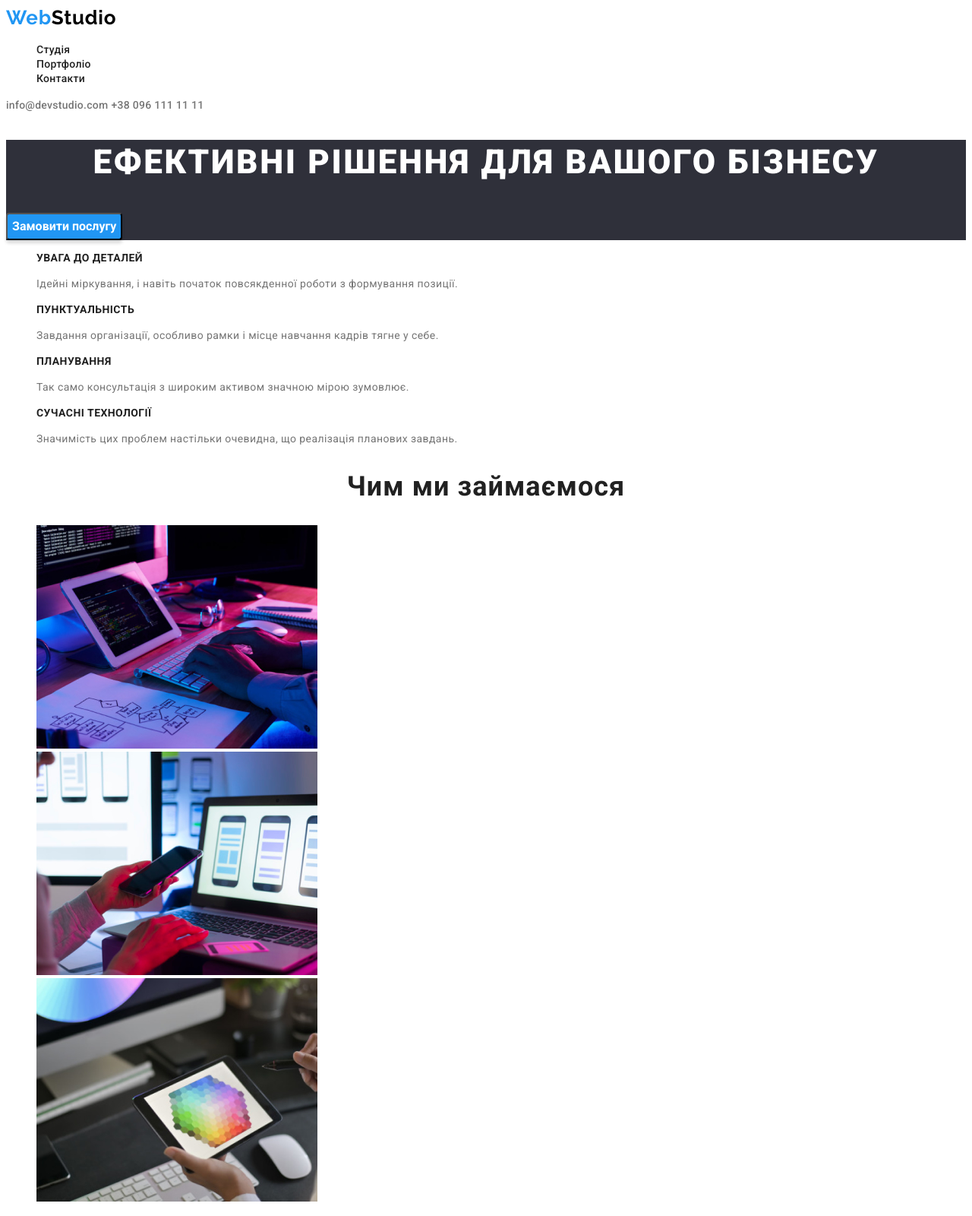
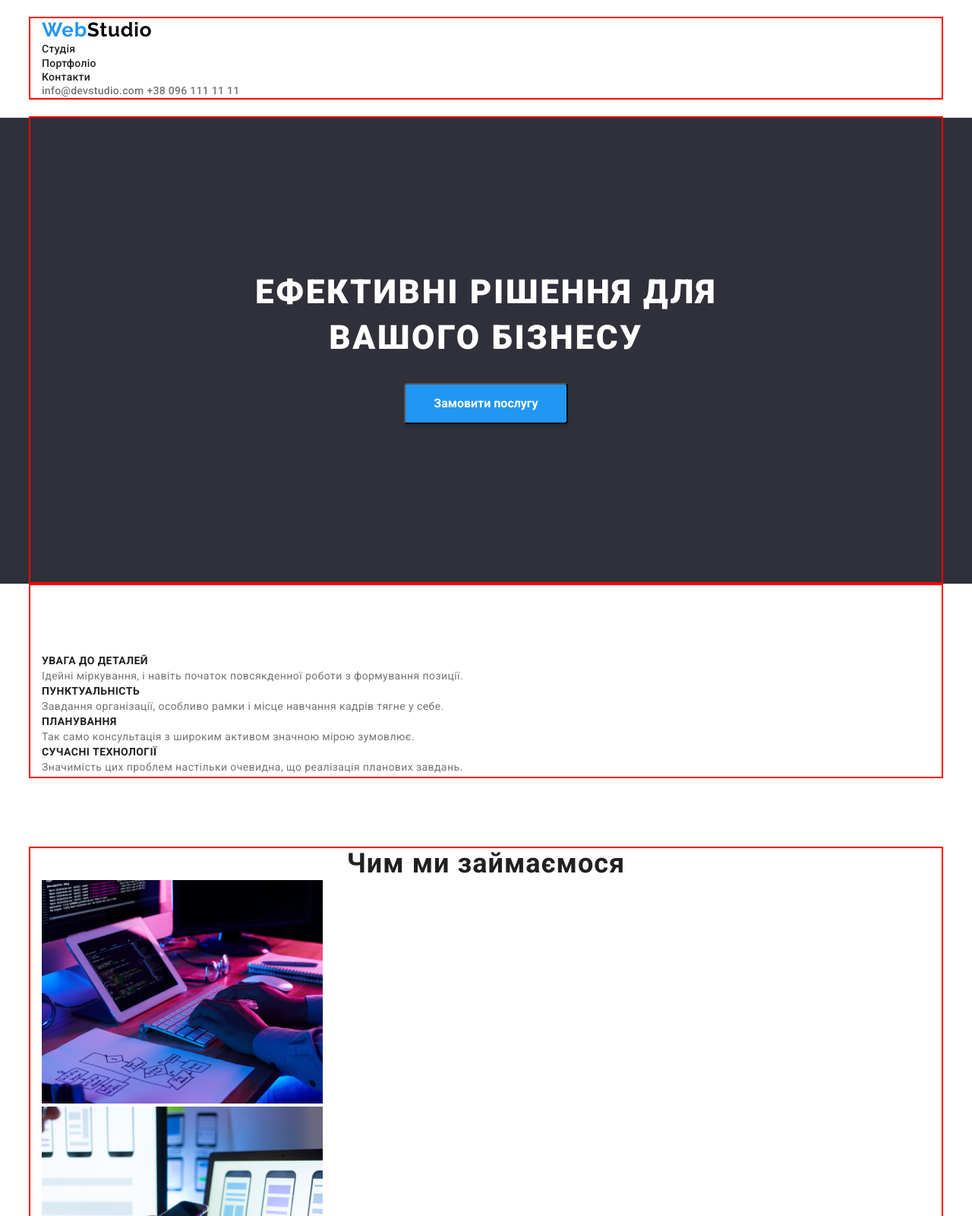
Before and after one commit to EvdokimovJeka/goit-markup-hw-03, a plain HTML site: page index.html in a window 1280 px wide. Shown: the top 1600 px of the page at 76% size. Drawn offline with nearby package versions, Linux system fonts and the light colour scheme.

Commit message:
Добавляет  блочные модели

```diff
--- a/css/style.css
+++ b/css/style.css
@@ -1,14 +1,25 @@
 :root {
-    --primary-text-color:#757575;
-    --title-text-color:#212121;
-    --accent-color:#2196F3;
-    --secondary-bg-color: #2F303A ;
-    --primary-bg-color:#ffffff;
+  --primary-text-color: #757575;
+  --title-text-color: #212121;
+  --accent-color: #2196f3;
+  --secondary-bg-color: #2f303a;
+  --primary-bg-color: #ffffff;
+}
+/* --------------reset------------ */
+p,
+h1,
+h2,
+h3,
+h4,
+h5,
+h6 {
+  margin: 0;
 }
 
-body {
-    font-family: Roboto, sans-serif;
-    background-color: var(--primary-bg-color);
+ul,
+ol {
+  margin: 0;
+  padding-left: 0;
 }
 
 .list {
@@ -23,9 +34,9 @@ body {
   font-family: Raleway, sans-serif;
   font-weight: 700;
   font-size: 26px;
-    line-height:1.2;
+  line-height: 1.2;
   letter-spacing: 0.03em;
-    color:var(--accent-color);
+  color: var(--accent-color);
 }
 
 .visually-hidden {
@@ -41,35 +52,51 @@ body {
   margin: -1px;
 }
 
+.container {
+  width: 1200px;
+  padding-left: 15px;
+  padding-right: 15px;
+  outline: 2px solid red;
+  margin: 0 auto;
+}
 
+.section {
+  padding-top: 94px;
+  padding-bottom: 94px;
+}
+
+body {
+  font-family: Roboto, sans-serif;
+  background-color: var(--primary-bg-color);
+}
 
 /*  header */
 
 .page-header {
   background-color: var(--primary-bg-color);
+  border-bottom: 1px solid #ececec;
+  padding-top: 24px;
+  padding-bottom: 25px;
 }
 
 .accent-logo {
   color: #000000;
 }
 
-
-
 .nav-link {
   font-weight: 500;
   font-size: 14px;
   line-height: 1.15;
   letter-spacing: 0.02em;
-    color:var(--title-text-color);
+  color: var(--title-text-color);
 }
-
 
 .auth-link {
   font-weight: 500;
   font-size: 14px;
   line-height: 1.15;
   letter-spacing: 0.02em;
-    color:var(--primary-text-color);
+  color: var(--primary-text-color);
 }
 
 .nav-link:hover,
@@ -77,7 +104,6 @@ body {
 .nav-link:focus,
 .auth-link:focus {
   color: var(--accent-color);
-
 }
 
 /*  header */
@@ -85,7 +111,7 @@ color: var(--accent-color);
 /* hero  */
 .hero {
   background-color: var(--secondary-bg-color);
-
+  text-align: center;
 }
 .hero-title {
   font-weight: 900;
@@ -94,10 +120,13 @@ color: var(--accent-color);
   text-align: center;
   letter-spacing: 0.06em;
   text-transform: uppercase;
-        color:var(--primary-bg-color);
+  color: var(--primary-bg-color);
+  max-width: 696px;
+  padding: 200px 0px 30px 0px;
+  margin: 0 auto;
 }
 .btn {
-        font-family: Roboto, sans-serif;
+  font-family: inherit;
   font-weight: 700;
   font-size: 16px;
   line-height: 1.88;
@@ -106,12 +135,15 @@ color: var(--accent-color);
   box-shadow: 0px 4px 4px rgba(0, 0, 0, 0.15);
   border-radius: 4px;
   cursor: pointer;
+  width: 216px;
+  padding: 10px 32px;
+  margin-bottom: 210px;
 }
 
 .btn:hover,
-    .btn:focus  {
+.btn:focus {
   color: var(--primary-bg-color);
-        background-color: #188CE8;;
+  background-color: #188ce8;
   box-shadow: 0px 4px 4px rgba(0, 0, 0, 0.15);
   border-radius: 4px;
 }
@@ -119,20 +151,23 @@ color: var(--accent-color);
 /* hero */
 /* features */
 
+.features-list {
+  padding-top: 94px;
+}
 .features-title {
   font-weight: 700;
   font-size: 14px;
   line-height: 1.14;
   letter-spacing: 0.03em;
   text-transform: uppercase;
-        color:var(--title-text-color);
+  color: var(--title-text-color);
 }
 
 .features-text {
   font-size: 14px;
   line-height: 1.71;
   letter-spacing: 0.03em;
-        color:var(--primary-text-color);
+  color: var(--primary-text-color);
 }
 
 /* features */
@@ -143,14 +178,14 @@ color: var(--accent-color);
   line-height: 1.16;
   text-align: center;
   letter-spacing: 0.03em;
-        color:var(--title-text-color);
+  color: var(--title-text-color);
 }
 
 /* section-work */
 /* section-team */
 
 .section-team {
-        background-color: #F5F4FA;
+  background-color: #f5f4fa;
 }
 .team-title {
   font-weight: 500;
@@ -158,7 +193,7 @@ color: var(--accent-color);
   line-height: 1.18;
   text-align: center;
   letter-spacing: 0.03em;
-        color:var(--title-text-color);
+  color: var(--title-text-color);
 }
 .team-text {
   font-size: 16px;
@@ -172,6 +207,8 @@ color: var(--accent-color);
 /* footer */
 .page-footer {
   background-color: var(--secondary-bg-color);
+  padding-top: 60px;
+  padding-bottom: 60px;
 }
 
 .logo-accent {
@@ -183,7 +220,7 @@ color: var(--accent-color);
   font-size: 14px;
   line-height: 1.71;
   letter-spacing: 0.03em;
-        color:var(--primary-bg-color);
+  color: var(--primary-bg-color);
 }
 
 .footer-auth {
@@ -198,18 +235,18 @@ color: var(--accent-color);
 /* portfolio */
 
 .portfolio {
-       background-color:#F5F5F5;
+  background-color: #f5f5f5;
 }
 
 .btns {
-        font-family: Roboto, sans-serif;
+  font-family: inherit;
   font-weight: 500;
   font-size: 16px;
   line-height: 1.62;
   text-align: center;
   letter-spacing: 0.03em;
   color: #212121;
-        background-color: #F5F4FA;
+  background-color: #f5f4fa;
   border-radius: 4px;
   cursor: pointer;
 }
@@ -223,7 +260,8 @@ color: var(--accent-color);
   letter-spacing: 0.03em;
   color: var(--primary-bg-color);
   background-color: var(--accent-color);
-        box-shadow: 0px 3px 1px rgba(0, 0, 0, 0.1), 0px 1px 2px rgba(0, 0, 0, 0.08), 0px 2px 2px rgba(0, 0, 0, 0.12);
+  box-shadow: 0px 3px 1px rgba(0, 0, 0, 0.1), 0px 1px 2px rgba(0, 0, 0, 0.08),
+    0px 2px 2px rgba(0, 0, 0, 0.12);
   border-radius: 4px;
 }
 
@@ -232,12 +270,12 @@ color: var(--accent-color);
   font-size: 18px;
   line-height: 2;
   letter-spacing: 0.06em;
-        color:var(--title-text-color);
+  color: var(--title-text-color);
 }
 
 .portfolio-text {
   font-size: 16px;
   line-height: 1.88;
   letter-spacing: 0.03em;
-        color:var(--primary-text-color);
+  color: var(--primary-text-color);
 }
--- a/index.html
+++ b/index.html
@@ -11,11 +11,19 @@
       href="https://fonts.googleapis.com/css2?family=Raleway:wght@700&family=Roboto:wght@400;500;700;900&display=swap"
       rel="stylesheet"
     />
+    <link
+      rel="stylesheet"
+      href="https://cdnjs.cloudflare.com/ajax/libs/modern-normalize/1.1.0/modern-normalize.min.css"
+      integrity="sha512-wpPYUAdjBVSE4KJnH1VR1HeZfpl1ub8YT/NKx4PuQ5NmX2tKuGu6U/JRp5y+Y8XG2tV+wKQpNHVUX03MfMFn9Q=="
+      crossorigin="anonymous"
+      referrerpolicy="no-referrer"
+    />
     <link rel="stylesheet" href="./css/style.css" />
   </head>
   <body>
     <!--Шапка сайту -->
     <header class="page-header">
+      <div class="container">
         <a href="" class="header-logo link logo"
           >Web<span class="accent-logo">Studio</span></a
         >
@@ -36,15 +44,19 @@
           >info@devstudio.com</a
         >
         <a href="tel:+380961111111" class="auth-link link">+38 096 111 11 11</a>
+      </div>
     </header>
     <main>
       <!--Герой-->
       <section class="hero">
+        <div class="container">
           <h1 class="hero-title">Ефективні рішення для вашого бізнесу</h1>
           <button type="button" class="btn">Замовити послугу</button>
+        </div>
       </section>
       <!--Особливості-->
       <section class="features">
+        <div class="container">
           <h2 class="visually-hidden">Головні Особливості</h2>
           <ul class="features-list list">
             <li class="features-item">
@@ -57,8 +69,8 @@
             <li class="features-item">
               <h3 class="features-title">ПУНКТУАЛЬНІСТЬ</h3>
               <p class="features-text">
-              Завдання організації, особливо рамки і місце навчання кадрів тягне
-              у себе.
+                Завдання організації, особливо рамки і місце навчання кадрів
+                тягне у себе.
               </p>
             </li>
             <li class="features-item">
@@ -70,14 +82,16 @@
             <li class="features-item">
               <h3 class="features-title">СУЧАСНІ ТЕХНОЛОГІЇ</h3>
               <p class="features-text">
-              Значимість цих проблем настільки очевидна, що реалізація планових
-              завдань.
+                Значимість цих проблем настільки очевидна, що реалізація
+                планових завдань.
               </p>
             </li>
           </ul>
+        </div>
       </section>
       <!--Чим займаються-->
-      <section class="section-work">
+      <section class="section-work section">
+        <div class="container">
           <h2 class="section-title">Чим ми займаємося</h2>
           <ul class="work-list list">
             <li class="work-item">
@@ -94,9 +108,11 @@
               <img src="./images/img2.jpg" alt="Вебдизайн" width="370" />
             </li>
           </ul>
+        </div>
       </section>
       <!--Команда-->
-      <section class="section-team">
+      <section class="section-team section">
+        <div class="container">
           <h2 class="section-title">Наша команда</h2>
           <ul class="team-list list">
             <li class="team-item">
@@ -115,15 +131,21 @@
               <p class="team-text">Marketing</p>
             </li>
             <li class="team-item">
-            <img src="./images/photo4.jpg" alt="Михайло Єрмаков" width="270" />
+              <img
+                src="./images/photo4.jpg"
+                alt="Михайло Єрмаков"
+                width="270"
+              />
               <h3 class="team-title">Михайло Єрмаков</h3>
               <p class="team-text">UI Designer</p>
             </li>
           </ul>
+        </div>
       </section>
     </main>
     <!--Підвал сайту-->
     <footer class="page-footer">
+      <div class="container">
         <a href="/" class="footer-logo link logo"
           >Web<span class="logo-accent">Studio</span></a
         >
@@ -150,6 +172,7 @@
             </li>
           </ul>
         </address>
+      </div>
     </footer>
   </body>
 </html>
```
Also changed, not shown: portfolio.html (+7 -0 lines). Lines whose indentation alone changed are shown as unchanged.
